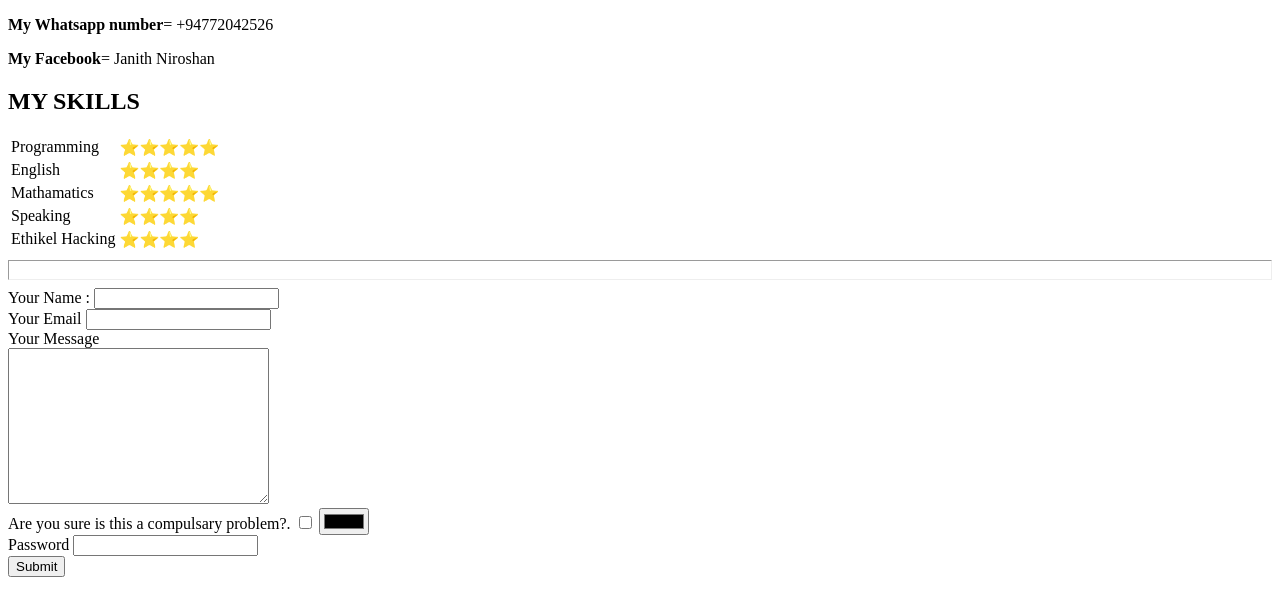
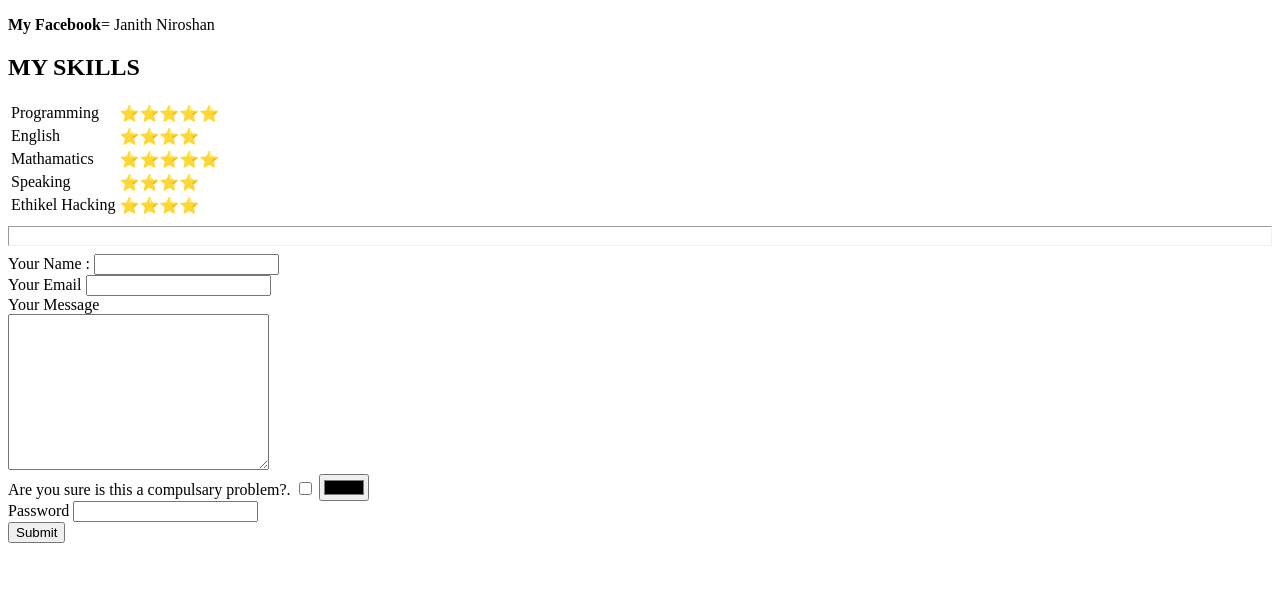
Before and after one commit to neroIJN/Webd-1, a plain HTML site: page Contact-details.html in a window 1280 px wide. Drawn offline with Linux system fonts and the light colour scheme.

Commit message:
Update Contact-details.html

```diff
--- a/Contact-details.html
+++ b/Contact-details.html
@@ -6,7 +6,7 @@
     <title>Contact Details</title>
 </head>
 <body>
-    <p><strong>My Whatsapp number</strong>= +94772042526</p>
+
     <p><strong>My Facebook</strong>= Janith Niroshan</p>
 
 
```
